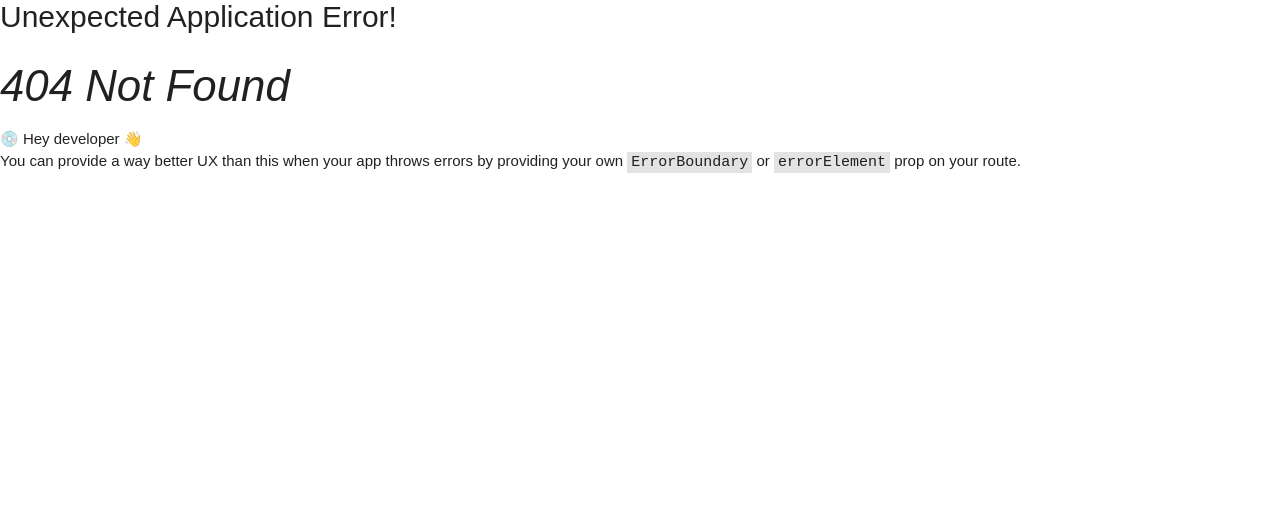
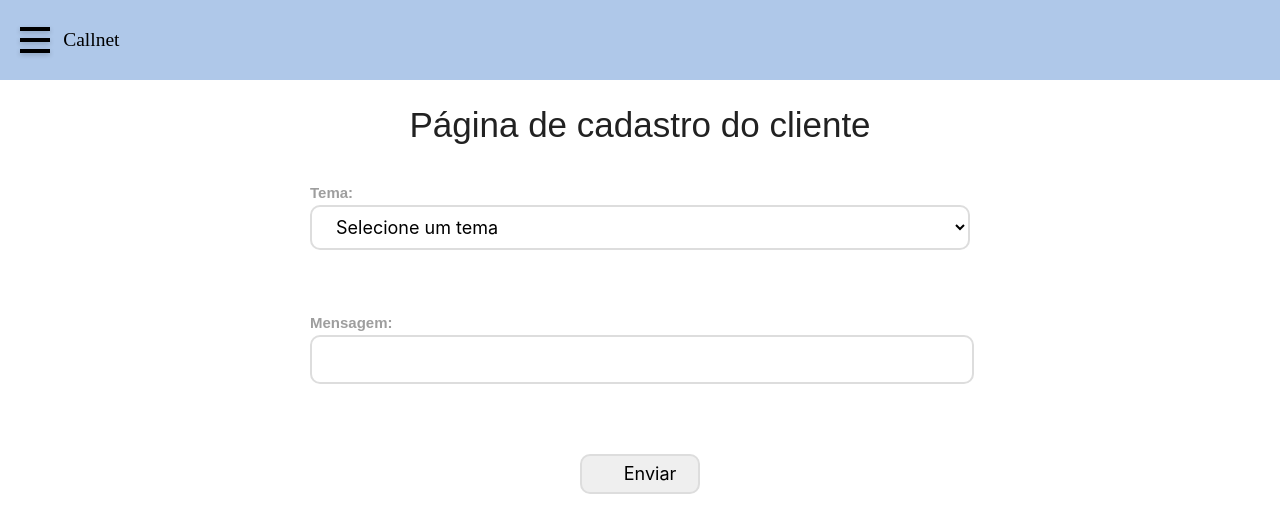
Before and after one commit to Equipe-CodeLand/API-2023.2-Front-End, a React (Create React App) app: page /cadastroChamados in a window 1280 px wide. Before the commit this address had no page. Shown: the top 532 px of the page. Built offline with nearby package versions, Linux system fonts and the light colour scheme; a web font is replaced by a local one.

Commit message:
arrumando o formulario de cadastro usuario + criar chamado

```diff
--- a/src/components/adm_form/caduserComponent.tsx
+++ b/src/components/adm_form/caduserComponent.tsx
@@ -225,14 +225,14 @@ export default function CadUser(props: CadaUser) {
 
         if (formIsValid) {
             showSuccess();
-            /*let rotaCadastro = '';
+            let rotaCadastro = '';
 
                 if (tipo === 'Cliente') {
                     rotaCadastro = 'http://localhost:5000/cadastro/cliente';
                 } else if (tipo === 'Atendente') {
                     rotaCadastro = 'http://localhost:5000/cadastro/atendente';
                 } else if (tipo === 'Administrador') {
-                    rotaCadastro = 'http://localhost:5000/cadastro/adm';
+                    rotaCadastro = 'http://localhost:5000/cadastro/administrador';
                 }
 
                 axios.post(rotaCadastro, {
@@ -244,7 +244,7 @@ export default function CadUser(props: CadaUser) {
                     'telefone': telefone,
                     'cpf': cpf,
                     'senha': senha
-                });*/
+                });
         } else {
             showWarning('Por favor, corrija os campos indicados.');
         }
@@ -266,33 +266,8 @@ export default function CadUser(props: CadaUser) {
             icon: "success",
             confirmButtonText: "OK",
             showCancelButton: true,
-            cancelButtonText: "Cancelar",
-        }).then((result) => {
-            if (result.isConfirmed) {
-                let rotaCadastro = '';
-
-                if (tipo === 'Cliente') {
-                    rotaCadastro = 'http://localhost:5000/cadastro/cliente';
-                } else if (tipo === 'Atendente') {
-                    rotaCadastro = 'http://localhost:5000/cadastro/atendente';
-                } else if (tipo === 'Administrador') {
-                    rotaCadastro = 'http://localhost:5000/cadastro/administrador';
-                }
-
-                axios.post(rotaCadastro, {
-                    'nome': nome,
-                    'sobrenome': sobrenome,
-                    'email': email,
-                    'tipo': tipo,
-                    'turno': turno,
-                    'telefone': telefone,
-                    'cpf': cpf,
-                    'senha': senha
-                });
-        } else {
-            showWarning('Por favor, corrija os campos indicados.');
-        }}
-    )};
+        });
+    };
 
     return (
         <form onSubmit={handleSubmit}>
--- /dev/null
+++ b/src/components/cad_chamado/cadChamado.css
@@ -0,0 +1,48 @@
+*{
+    font-family: Arial;
+    box-sizing: border-box;
+}
+
+h1{
+    margin: 2%;
+    font-size: 35px !important;
+    text-align: center;
+    margin-bottom: 2% !important;
+}
+
+form{
+    display: flex;
+    flex-direction: column;
+    gap: 1rem;
+    width: 660px !important;
+    margin: 3% auto;
+}
+
+label{
+    font-weight: bold;
+    margin-bottom: 10px;
+    font-size: 1.0rem !important;
+}
+
+input, select, textarea {
+    width: 100%;
+    border: 2px solid #ddd !important;
+    border-radius: 10px !important;
+    font-size: 1.2rem !important;
+    text-indent: 10px;
+}
+
+button{
+    padding: 15px;
+    border: none;
+    border-radius: 10px;
+    background-color: #444;
+    color: #fff;
+    font-size: 1.2rem;
+    cursor: pointer;
+    margin-bottom: 2%;
+}
+
+button, html [type="button"], [type="reset"], [type="submit"] {
+    height: 40px;
+}
--- /dev/null
+++ b/src/components/cad_chamado/cadChamado.interface.ts
@@ -0,0 +1,4 @@
+export default interface cadChamados{
+    tema: string,
+    mensagem: string
+}
--- /dev/null
+++ b/src/components/cad_chamado/cadChamadoComponent.tsx
@@ -0,0 +1,109 @@
+import { useState } from "react";
+import Swal, { SweetAlertResult } from 'sweetalert2';
+import './cadChamado.css';
+import axios from "axios";
+import cadChamados from "./cadChamado.interface";
+
+export default function ChamadosForm(props:cadChamados){
+    const [tema, setTema] = useState(props.tema || '');
+    const [email, setEmail] = useState('');
+    const [mensagem, setMensagem] = useState(props.mensagem || '');
+    const [isValid, setIsValid] = useState(true);
+    const [temaError, setTemaError] = useState('');
+    const [mensagemError, setMensagemError] = useState('');
+
+
+    const handleTemaChange = (e: React.ChangeEvent<HTMLSelectElement>) => {
+        const newTema = e.target.value;
+        setTema(newTema);
+    };
+
+    const handleMensagemChange = (e: React.ChangeEvent<HTMLInputElement>) => {
+        const newMensagem = e.target.value;
+        setMensagem(newMensagem);
+    };
+
+
+
+    const validateMensagem = (mensagem: string): boolean => {
+        const mensagemRegex = /^.*$/i;
+        return mensagemRegex.test(mensagem);
+    };
+
+    const handleSubmit = (event: React.FormEvent<HTMLFormElement>) => {
+        event.preventDefault();
+
+        let formIsValid = true;
+
+
+        if (tema === "") {
+            setTemaError('Por favor, selecione o tipo de usuário.');
+            formIsValid = false;
+        } else {
+            setTemaError('');
+        }
+
+        if (mensagem === "" || !validateMensagem(mensagem)) {
+            setMensagemError('Por favor, descreva o problema.');
+            formIsValid = false;
+        } else {
+            setMensagemError('');
+        }
+
+        if (formIsValid) {
+            showSuccess();
+        } else {
+            showWarning('Por favor, corrija os campos indicados.');
+        }
+
+        axios.post('http://localhost:5000/criarChamados',{'tema':tema,'mensagem':mensagem})
+    };
+
+
+    const showWarning = (message: string) => {
+        Swal.fire({
+            title: 'Aviso',
+            text: message,
+            icon: 'warning',
+        });
+    };
+
+    const showSuccess = () => {
+        Swal.fire({
+            title: "Enviado com sucesso",
+            text: "Suas informações foram enviadas com sucesso!",
+            icon: "success",
+            confirmButtonText: "OK",
+            showCancelButton: true,
+            cancelButtonText: "Cancelar",
+        });
+    };
+
+    return(
+        <form onSubmit={handleSubmit}>
+
+            <label id="tema">
+                Tema:
+                <select className="browser-default" value={tema} onChange={handleTemaChange}>
+                    <option value="">Selecione um tema</option>
+                    <option value="Velocidade da Internet">Velocidade da Internet</option>
+                    <option value="Modem">Modem</option>
+                    <option value="Problemas com conexão">Problemas com conexão</option>
+                    <option value="Outros">Outros</option>
+                </select>
+                <span style={{ color: 'red' }}>{temaError}</span>
+            </label>
+            <br />
+
+            <label>
+                Mensagem:
+                <input type="text" value={mensagem} onChange={handleMensagemChange} />
+                <span style={{ color: 'red' }}>{mensagemError}</span>
+            </label>
+            <br />
+
+            <input type="submit" value="Enviar" />
+        </form>
+    )
+
+}
--- /dev/null
+++ b/src/pages/cad_chamados.page.tsx
@@ -0,0 +1,27 @@
+import React from 'react'
+import Header from '../components/header/headerComponent'
+import ChamadosForm from '../components/cad_chamado/cadChamadoComponent'
+
+const CadastroChamada: React.FC = () => {
+
+    const link = ["/", "/chamados/Cliente", "/problemas", "/cadastroCliente"] // Link para as páginas
+    const link_title = ["Home", "Painel do Cliente", "Problemas comuns", "Iniciar chamado"] // titulo para as paginas
+    return(
+        <div>
+            <Header
+                link_0 = {link[0]} // Link para as páginas
+                link_1 = {link[1]}
+                link_2 = {link[2]}
+                link_3 = {link[3]}
+                link_title_0 = {link_title[0]} // titulo para as paginas
+                link_title_1 = {link_title[1]}
+                link_title_2 = {link_title[2]}
+                link_title_3 = {link_title[3]}
+            />
+            <h1>Página de cadastro do cliente</h1>
+            <ChamadosForm tema="" mensagem=''/>
+        </div>
+    )
+}
+
+export default CadastroChamada;
--- a/src/pages/home.page.tsx
+++ b/src/pages/home.page.tsx
@@ -28,7 +28,7 @@ const Home: React.FC<HomeProps> = ({ data }) => {
                 {/*<Link to={'/chamadoCli'}>Chamados Cli</Link><br />*/}
                 <Link to={'/chamado/Ate'}>Chamados Atendente</Link><br />
                 {/*<Link to={'/meusChamados'}>Meus Chamados(atendente)</Link><br />*/}
-                <Link to={'formularioCli'}>Criar um novo Chamado</Link><br />
+                <Link to={'/cadastroChamados'}>Criar um novo Chamado</Link><br />
             </div>
             <div className="sobre">
                 <h3>Sobre</h3>
```
Also changed, not shown: src/index.tsx (+6 -1 lines).
